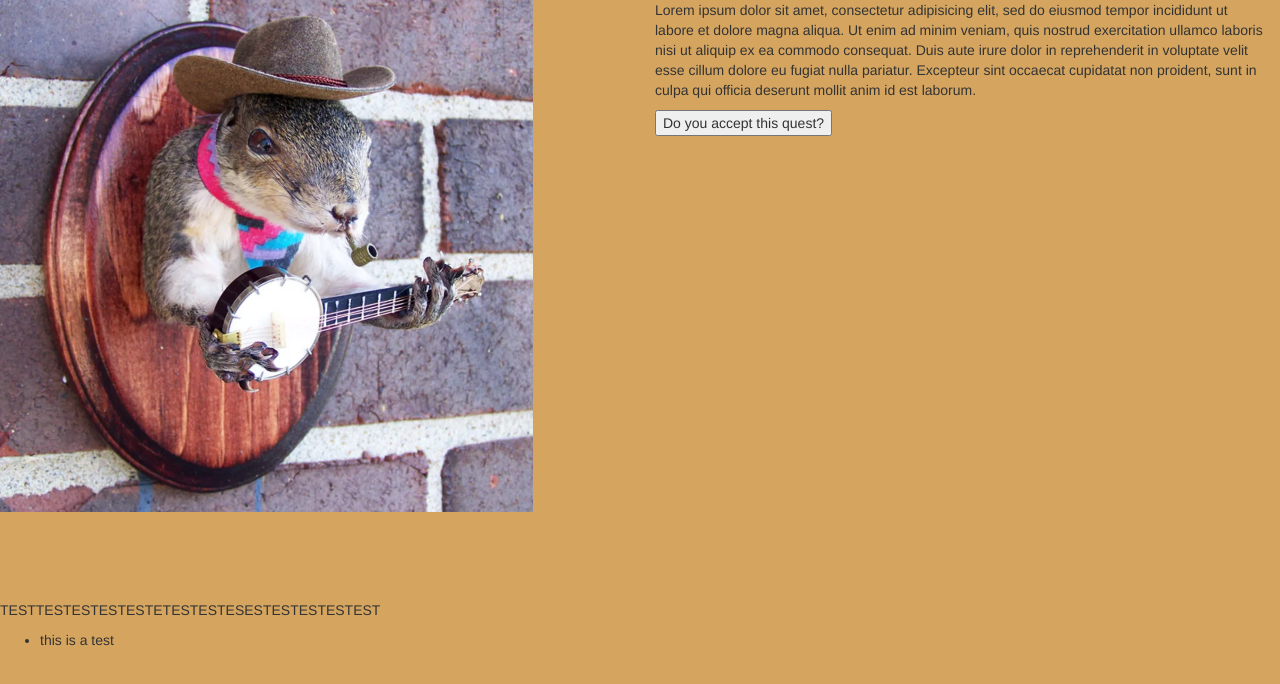
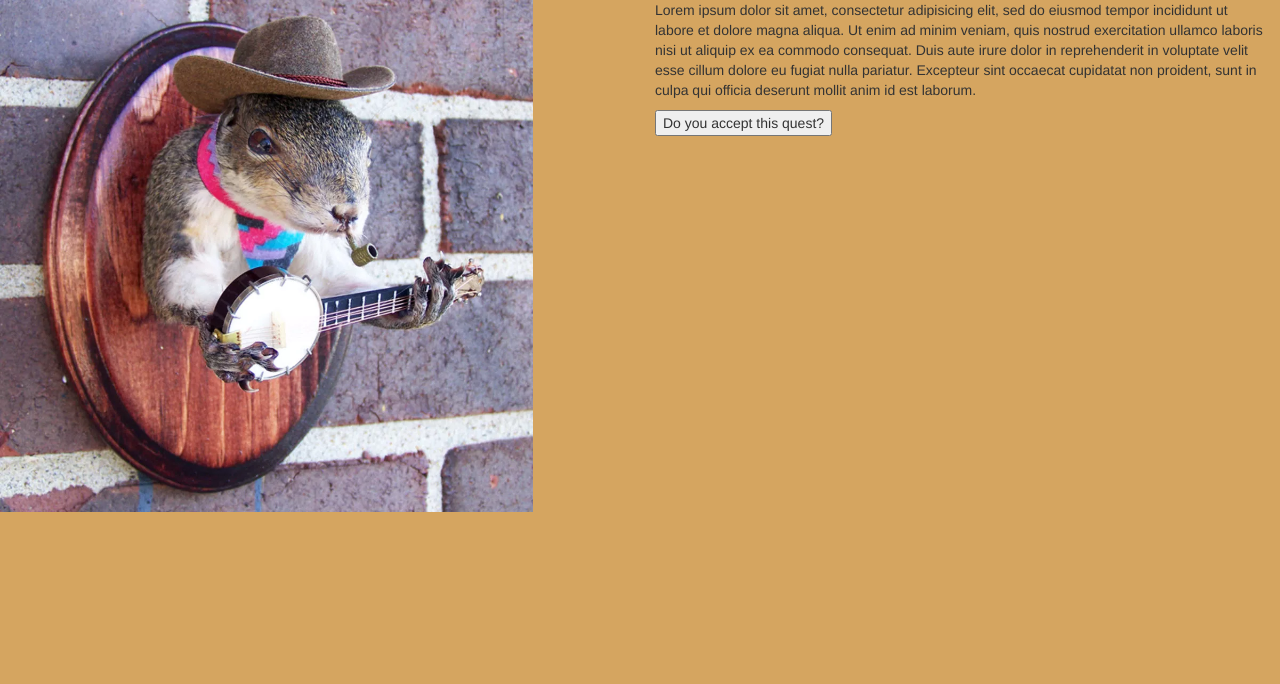
Before and after one commit to Jlannon90/rpg2-electric-boogalo, a plain HTML site: page index.html in a window 1280 px wide. Drawn offline with Linux system fonts and the light colour scheme.

Commit message:
remove test texts

```diff
--- a/index.html
+++ b/index.html
@@ -75,13 +75,5 @@
     <div class="container" id="mapContainer">
       <h1>Map Header</h1>
     </div>
-    <div class="test">
-      <p>
-        TESTTESTESTESTESTETESTESTESESTESTESTESTEST
-      </p>
-      <ul>
-        <li>this is a test</li>
-      </ul>
-    </div>
   </body>
 </html>
```
